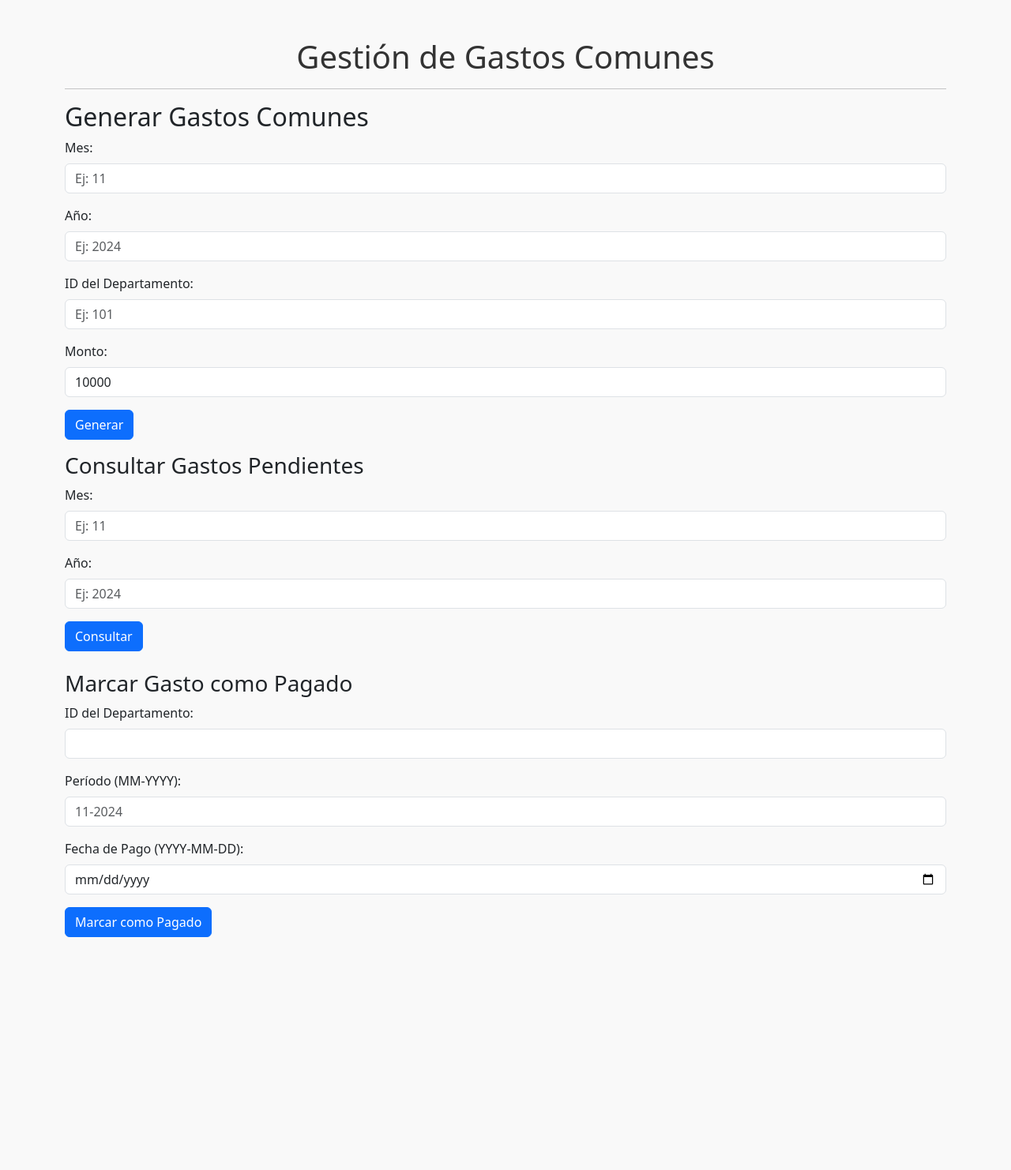
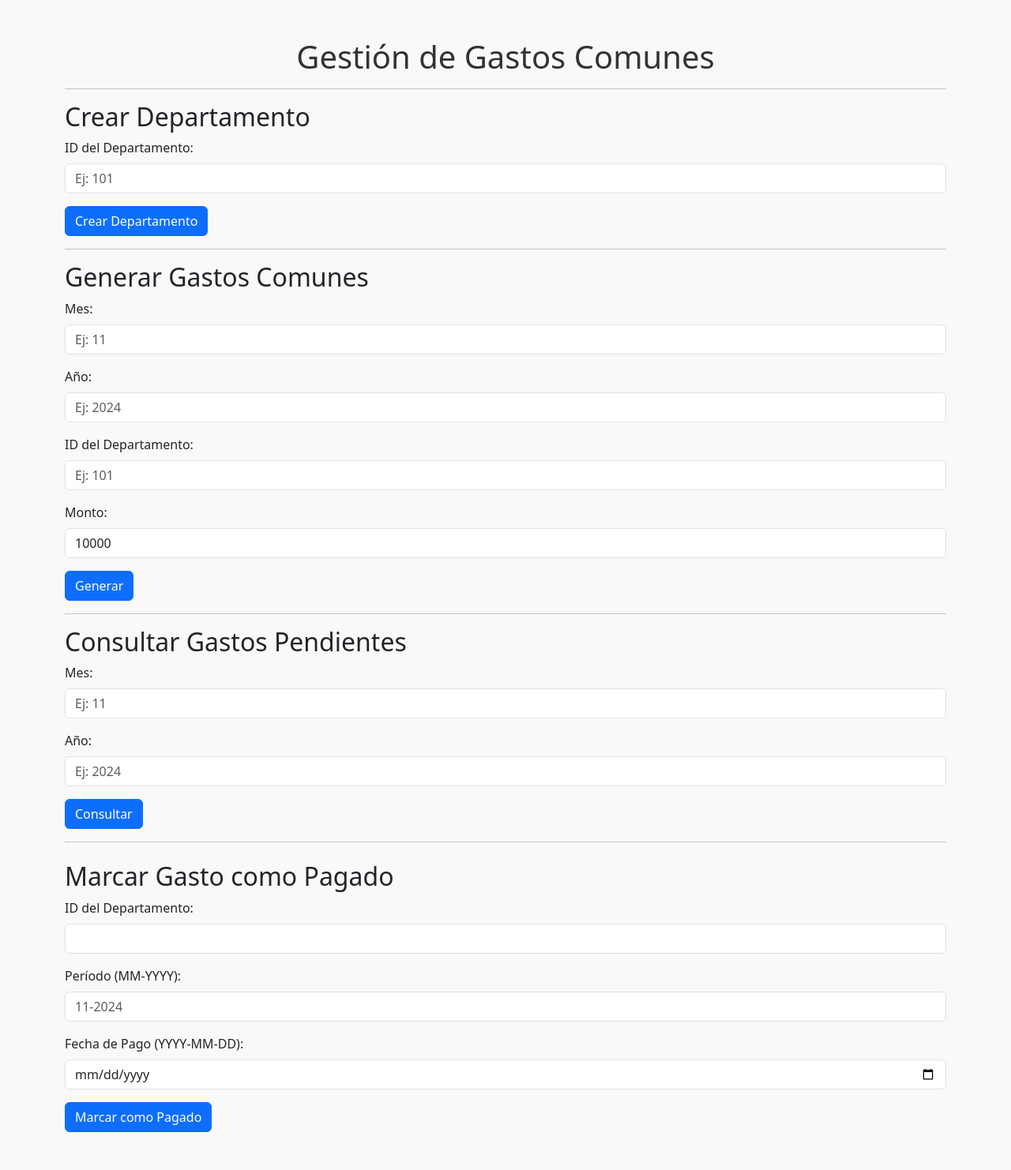
Before and after one commit to samueleliazar/gestion_gastos, a Flask app: page / in a window 1280 px wide. Shown: the whole page at 79% size. Before the commit the page ends 1187 px from the top, so only its background shows below. Run offline with Flask 3, Linux system fonts and the light colour scheme.

Commit message:
definitivo

```diff
--- a/app.py
+++ b/app.py
@@ -1,19 +1,63 @@
 from flask import Flask, request, jsonify, render_template
+from flask_sqlalchemy import SQLAlchemy
 from datetime import datetime
 
 app = Flask(__name__)
 
+# Configuración de SQLite como base de datos
+app.config['SQLALCHEMY_DATABASE_URI'] = 'sqlite:///gastos_comunes.db'
+app.config['SQLALCHEMY_TRACK_MODIFICATIONS'] = False
 
-departamentos = [
-    {"id": 101, "gastos": []},
-    {"id": 102, "gastos": []},
-    {"id": 1305, "gastos": []}
-]
+db = SQLAlchemy(app)
+
+# Modelos de la base de datos
+class Departamento(db.Model):
+    id = db.Column(db.Integer, primary_key=True)
+    gastos = db.relationship('Gasto', backref='departamento', lazy=True)
+
+class Gasto(db.Model):
+    id = db.Column(db.Integer, primary_key=True)
+    periodo = db.Column(db.String(7), nullable=False)  # Formato MM-YYYY
+    monto = db.Column(db.Float, nullable=False, default=10000)
+    pagado = db.Column(db.Boolean, default=False)
+    fecha_pago = db.Column(db.String(10), nullable=True)  # Formato YYYY-MM-DD
+    departamento_id = db.Column(db.Integer, db.ForeignKey('departamento.id'), nullable=False)
+
+# Inicialización de la base de datos
+with app.app_context():
+    db.create_all()
 
 @app.route('/')
 def home():
     return render_template('index.html')
 
+# Resto del código permanece igual...
+
+
+# Endpoint para crear un departamento
+@app.route('/crear_departamento', methods=['POST'])
+def crear_departamento():
+    data = request.json
+    departamento_id = data.get("id")
+
+    if not departamento_id:
+        return jsonify({"error": "Debe especificar un ID para el departamento"}), 400
+
+    # Verificar si el departamento ya existe
+    if Departamento.query.get(departamento_id):
+        return jsonify({"error": "El departamento ya existe"}), 400
+
+    # Crear el nuevo departamento
+    nuevo_departamento = Departamento(id=departamento_id)
+    db.session.add(nuevo_departamento)
+    db.session.commit()
+
+    return jsonify({
+        "mensaje": "Departamento creado exitosamente",
+        "departamento": {"id": nuevo_departamento.id}
+    }), 201
+
+# Endpoint para generar gastos
 @app.route('/generar_gastos', methods=['POST'])
 def generar_gastos():
     data = request.json
@@ -28,24 +72,24 @@ def generar_gastos():
     if not departamento_id:
         return jsonify({"error": "Debe especificar un ID de departamento"}), 400
 
+    departamento = Departamento.query.get(departamento_id)
+    if not departamento:
+        return jsonify({"error": "Departamento no encontrado"}), 404
 
-    for depto in departamentos:
-        if depto["id"] == departamento_id:
-            depto["gastos"].append({
-                "periodo": f"{mes:02d}-{año}",
-                "monto": monto,
-                "pagado": False,
-                "fecha_pago": None
-            })
-            return jsonify({
-                "mensaje": "Gasto común generado correctamente",
-                "departamento_actualizado": departamento_id
-            }), 200
+    nuevo_gasto = Gasto(
+        periodo=f"{mes:02d}-{año}",
+        monto=monto,
+        departamento=departamento
+    )
+    db.session.add(nuevo_gasto)
+    db.session.commit()
 
-    return jsonify({"error": "Departamento no encontrado"}), 404
+    return jsonify({
+        "mensaje": "Gasto común generado correctamente",
+        "departamento_actualizado": departamento_id
+    }), 200
 
-
-
+# Endpoint para marcar un gasto como pagado
 @app.route('/marcar_pagado', methods=['POST'])
 def marcar_pagado():
     data = request.json
@@ -56,39 +100,35 @@ def marcar_pagado():
     if not departamento_id or not periodo or not fecha_pago:
         return jsonify({"error": "Faltan datos requeridos"}), 400
 
-    for depto in departamentos:
-        if depto["id"] == departamento_id:
-            for gasto in depto["gastos"]:
-                if gasto["periodo"] == periodo:
-                    if gasto["pagado"]:
-                        return jsonify({
-                            "departamento": departamento_id,
-                            "periodo": periodo,
-                            "fecha_pago": gasto["fecha_pago"],
-                            "mensaje": "Pago duplicado"
-                        }), 200
+    gasto = Gasto.query.filter_by(departamento_id=departamento_id, periodo=periodo).first()
+    if not gasto:
+        return jsonify({"error": "Departamento o período no encontrado"}), 404
 
-                    gasto["pagado"] = True
-                    gasto["fecha_pago"] = fecha_pago
+    if gasto.pagado:
+        return jsonify({
+            "departamento": departamento_id,
+            "periodo": periodo,
+            "fecha_pago": gasto.fecha_pago,
+            "mensaje": "Pago duplicado"
+        }), 200
 
-                    plazo = datetime.strptime(periodo, "%m-%Y")
-                    pago = datetime.strptime(fecha_pago, "%Y-%m-%d")
+    gasto.pagado = True
+    gasto.fecha_pago = fecha_pago
+    db.session.commit()
 
-                    if pago <= plazo.replace(day=30):
-                        estado = "Pago exitoso dentro del plazo"
-                    else:
-                        estado = "Pago exitoso fuera de plazo"
+    plazo = datetime.strptime(periodo, "%m-%Y")
+    pago = datetime.strptime(fecha_pago, "%Y-%m-%d")
 
-                    return jsonify({
-                        "departamento": departamento_id,
-                        "periodo": periodo,
-                        "fecha_pago": fecha_pago,
-                        "mensaje": estado
-                    }), 200
+    estado = "Pago exitoso dentro del plazo" if pago <= plazo.replace(day=30) else "Pago exitoso fuera de plazo"
 
-    return jsonify({"error": "Departamento o período no encontrado"}), 404
+    return jsonify({
+        "departamento": departamento_id,
+        "periodo": periodo,
+        "fecha_pago": fecha_pago,
+        "mensaje": estado
+    }), 200
 
-
+# Endpoint para consultar gastos pendientes
 @app.route('/gastos_pendientes', methods=['GET'])
 def gastos_pendientes():
     mes = request.args.get("mes", type=int)
@@ -97,23 +137,21 @@ def gastos_pendientes():
     if not mes or not año:
         return jsonify({"error": "Faltan mes o año"}), 400
 
-    pendientes = []
-    for depto in departamentos:
-        for gasto in depto["gastos"]:
-            gasto_mes, gasto_año = map(int, gasto["periodo"].split("-"))
-            if gasto_año < año or (gasto_año == año and gasto_mes <= mes):
-                if not gasto["pagado"]:
-                    pendientes.append({
-                        "departamento": depto["id"],
-                        "periodo": gasto["periodo"],
-                        "monto": gasto["monto"]
-                    })
+    pendientes = Gasto.query.filter(
+        (Gasto.pagado == False) &
+        (Gasto.periodo <= f"{mes:02d}-{año}")
+    ).all()
 
     if not pendientes:
         return jsonify({"mensaje": "Sin montos pendientes"}), 200
 
-    pendientes.sort(key=lambda x: datetime.strptime(x["periodo"], "%m-%Y"))
-    return jsonify(pendientes), 200
+    resultado = [{
+        "departamento": gasto.departamento_id,
+        "periodo": gasto.periodo,
+        "monto": gasto.monto
+    } for gasto in pendientes]
+
+    return jsonify(resultado), 200
 
 if __name__ == '__main__':
     app.run(debug=True)
--- a/static/script.js
+++ b/static/script.js
@@ -97,3 +97,29 @@ function mostrarResultadoPago(data, ok) {
     resultado.className = `alert ${ok ? 'alert-success' : 'alert-danger'} d-block`;
     resultado.textContent = data.mensaje || JSON.stringify(data);
 }
+
+// Crear Departamento
+document.getElementById('crear-departamento-form').addEventListener('submit', async (e) => {
+    e.preventDefault();
+
+    const departamentoId = parseInt(document.getElementById('departamento-id-crear').value);
+
+    try {
+        const response = await fetch('/crear_departamento', {
+            method: 'POST',
+            headers: { 'Content-Type': 'application/json' },
+            body: JSON.stringify({ id: departamentoId })
+        });
+
+        const result = await response.json();
+        mostrarResultadoCrearDepartamento(result, response.ok);
+    } catch (error) {
+        console.error("Error al crear departamento:", error);
+    }
+});
+
+function mostrarResultadoCrearDepartamento(data, ok) {
+    const resultado = document.getElementById('resultado-crear-departamento');
+    resultado.className = `alert ${ok ? 'alert-success' : 'alert-danger'} d-block`;
+    resultado.textContent = data.mensaje || JSON.stringify(data);
+}
--- a/templates/index.html
+++ b/templates/index.html
@@ -12,7 +12,20 @@
         <h1 class="text-center">Gestión de Gastos Comunes</h1>
         <hr>
 
+        <!-- Sección para Crear Departamento -->
+        <h2>Crear Departamento</h2>
+        <form id="crear-departamento-form">
+            <div class="mb-3">
+                <label for="departamento-id-crear" class="form-label">ID del Departamento:</label>
+                <input type="number" id="departamento-id-crear" class="form-control" placeholder="Ej: 101" required>
+            </div>
+            <button type="submit" class="btn btn-primary">Crear Departamento</button>
+        </form>
+        <div id="resultado-crear-departamento" class="mt-3"></div>
 
+        <hr>
+
+        <!-- Sección para Generar Gastos Comunes -->
         <h2>Generar Gastos Comunes</h2>
         <form id="generar-gastos-form">
             <div class="mb-3">
@@ -24,9 +37,8 @@
                 <input type="number" id="año" class="form-control" placeholder="Ej: 2024" required>
             </div>
             <div class="mb-3">
-                <label for="departamento-id" class="form-label">ID del Departamento:</label>
+                <label for="departamento-id-generar" class="form-label">ID del Departamento:</label>
                 <input type="number" id="departamento-id-generar" class="form-control" placeholder="Ej: 101" required>
-
             </div>
             <div class="mb-3">
                 <label for="monto" class="form-label">Monto:</label>
@@ -36,12 +48,11 @@
         </form>
         <div id="resultado-gastos" class="mt-3"></div>
 
+        <hr>
 
-        <div id="resultados" class="alert d-none"></div>
-
-
+        <!-- Sección para Consultar Gastos Pendientes -->
         <form id="consultar-gastos-form">
-            <h3>Consultar Gastos Pendientes</h3>
+            <h2>Consultar Gastos Pendientes</h2>
             <div class="mb-3">
                 <label for="mes-consulta" class="form-label">Mes:</label>
                 <input type="number" id="mes-consulta" class="form-control" placeholder="Ej: 11" required>
@@ -52,16 +63,16 @@
             </div>
             <button type="submit" class="btn btn-primary">Consultar</button>
         </form>
+        <div id="pendientes" class="mt-3"></div>
 
-        <div id="resultado-consulta" class="mt-3"></div>
+        <hr>
 
-        <div id="pendientes"></div>
+        <!-- Sección para Marcar Gasto como Pagado -->
         <form id="marcar-pagado-form" class="mt-4">
-            <h3>Marcar Gasto como Pagado</h3>
+            <h2>Marcar Gasto como Pagado</h2>
             <div class="mb-3">
-                <label for="departamento-id" class="form-label">ID del Departamento:</label>
+                <label for="departamento-id-pagado" class="form-label">ID del Departamento:</label>
                 <input type="number" id="departamento-id-pagado" class="form-control" required>
-
             </div>
             <div class="mb-3">
                 <label for="periodo" class="form-label">Período (MM-YYYY):</label>
@@ -77,6 +88,5 @@
     </div>
 
     <script src="{{ url_for('static', filename='script.js') }}"></script>
-
 </body>
 </html>
```
Also changed, not shown: instance/gastos_comunes.db (added).
